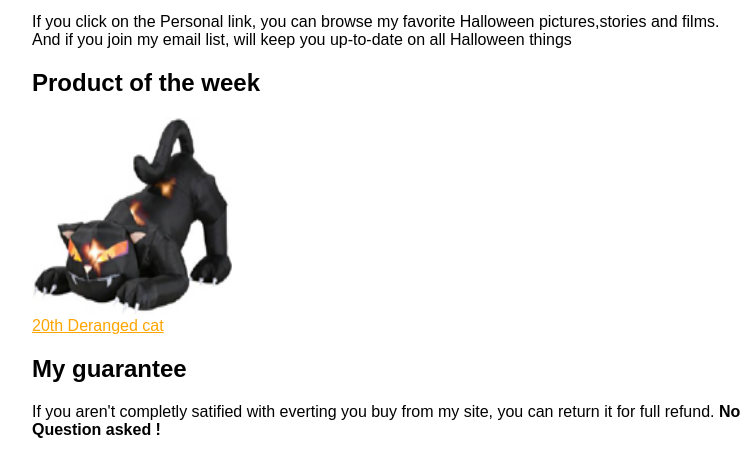
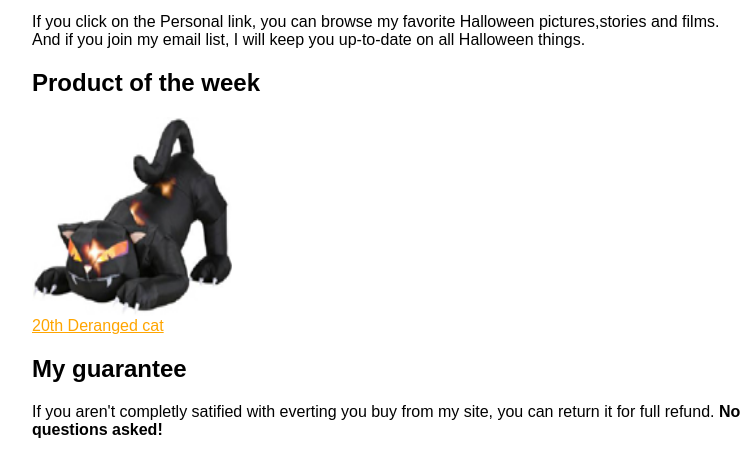
Before and after one commit to VanessaGVilla/final6, a plain HTML site: page index.html in a window 1280 px wide. Shown: the part 288-750 px from the top of the page, 328-1072 px from the left. Drawn offline with Linux system fonts and the light colour scheme.

Commit message:
Update index.html

```diff
--- a/index.html
+++ b/index.html
@@ -49,11 +49,11 @@
 
 <p>I started this web site because Halloween has always been my favorite holiday.But during the last year,
 
-I started selling some of my favorite Halloween products, and they've become quite a hit</p>
+I started selling some of my favorite Halloween products, and they've become quite a hit. </p>
 
 <p>If you click on the Personal link, you can browse my favorite Halloween pictures,stories and films.
 
-And if you join my email list, will keep you up-to-date on all Halloween things </p>
+And if you join my email list, I will keep you up-to-date on all Halloween things. </p>
 
 <h2>Product of the week</h2>
 
@@ -65,7 +65,7 @@ And if you join my email list, will keep you up-to-date on all Halloween things
 
 <p>If you aren't completly satified with everting you buy from my site, you can return it for full refund.
 
-<strong>No Question asked ! </strong>
+<strong>No questions asked! </strong>
 
 </p>
 
```
